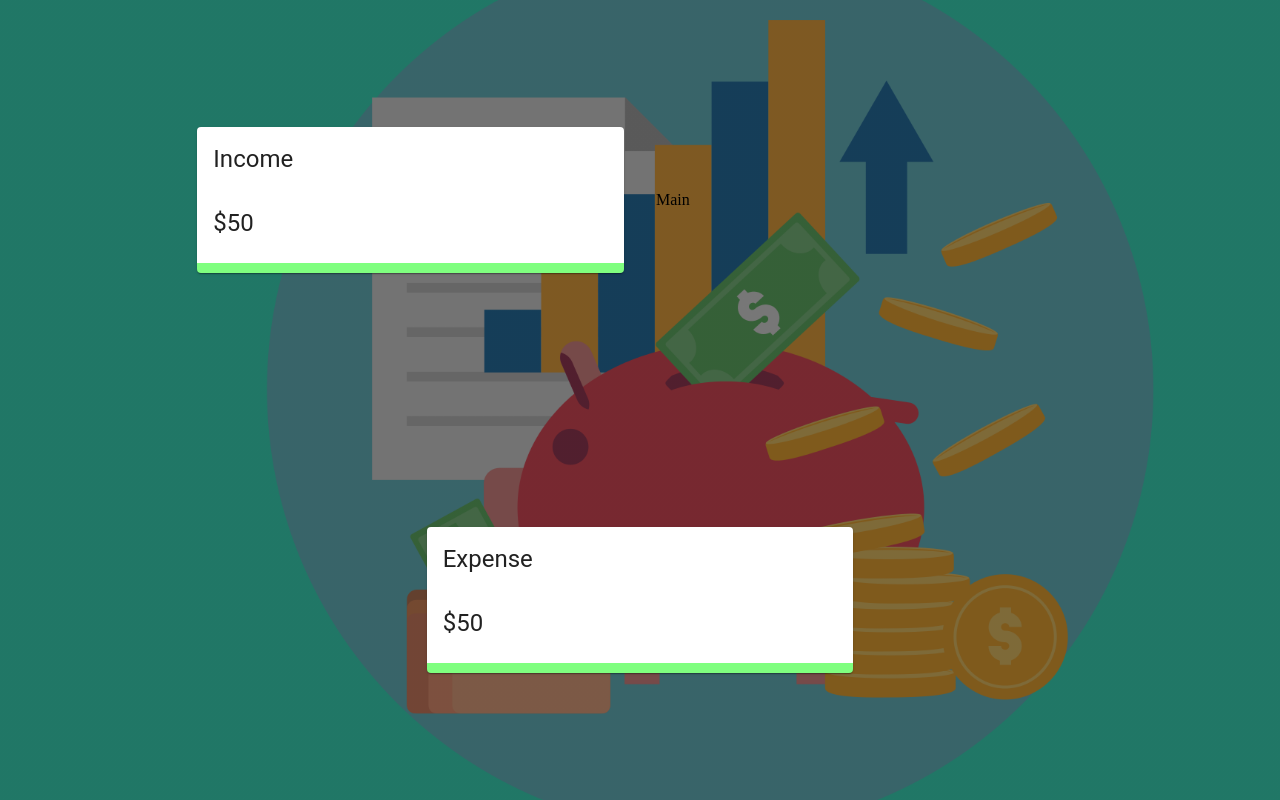
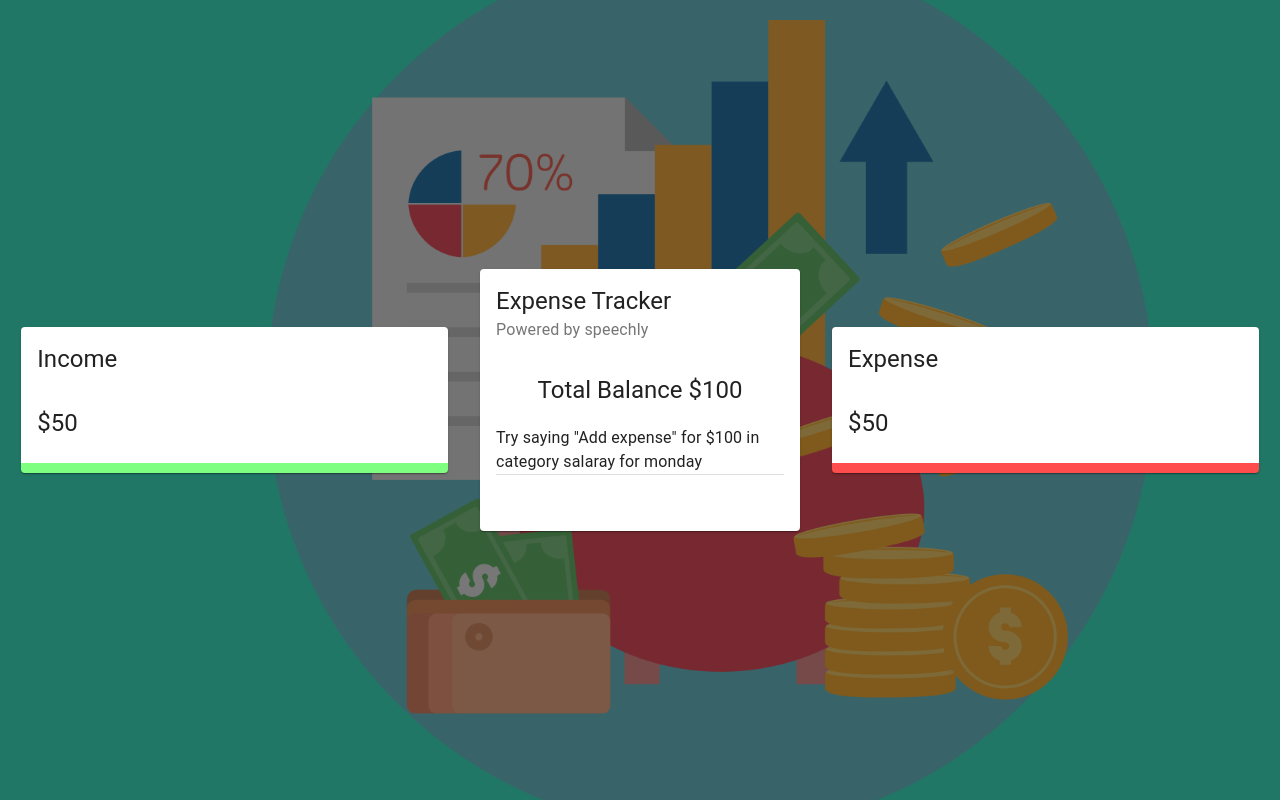
Before and after one commit to Magesh16/Outgos-Eye, a React (Create React App) app: page / in a window 1280 px wide. Built offline with nearby package versions, Linux system fonts and the light colour scheme; the HTML template or start-up script is replaced by a standard one.

Commit message:
Add Main basic static card

```diff
--- a/src/App.js
+++ b/src/App.js
@@ -1,6 +1,7 @@
 import React from 'react';
 import { Grid } from '@material-ui/core';
 import Details from './components/Details/Details'
+import Main from './components/Main/Main';
 import useStyles from './styles'
 
 const App = () =>{
@@ -12,8 +13,8 @@
                     <Details title = 'Income'/>
                 </Grid>
 
-                <Grid item xs={12} sm={4}>
-                    Main
+                <Grid item xs={12} sm={3}>
+                    <Main/>
                 </Grid>
 
                 <Grid item xs={12} sm={4}>
--- a/src/components/Details/Details.jsx
+++ b/src/components/Details/Details.jsx
@@ -4,7 +4,6 @@
 import useStyles from './styles';
 const Details=({title}) =>{
     const classes = useStyles();
-
     return (
         <Card className={title ==='Income'? classes.income : classes.expense}>
             <CardHeader title={title} />
--- a/src/components/Details/styles.js
+++ b/src/components/Details/styles.js
@@ -5,6 +5,6 @@
         borderBottom: '10px solid rgba(0, 255, 0, 0.5)',
     },
     expense:{
-        borderBottom: '10px solid rgba(0, 255, 0, 0.5)',
+        borderBottom: '10px solid rgba(255, 0, 0, 0.7 )',
     }
 }));
--- /dev/null
+++ b/src/components/Main/Main.jsx
@@ -0,0 +1,31 @@
+import React from 'react';
+import {Card, CardHeader, CardContent, Typography, Grid, Divider} from '@material-ui/core';
+import useStyles from './styles';
+const Main= ()=> {
+    const classes = useStyles();
+    return (
+        <Card className={classes.root}>
+            <CardHeader title="Expense Tracker" subheader="Powered by speechly" />
+            <CardContent>
+            <Typography align="center" variant="h5">Total Balance $100</Typography>
+            <Typography variant="subtitle1" style={{lineHeight:'1.5em',marginTop:'20px'}}>
+                {/*InfoCArd...*/}
+                Try saying "Add expense" for $100 in category salaray for monday
+            </Typography>
+            <Divider/>
+            {/*form...*/}
+            </CardContent>
+
+            <CardContent className={classes.cardContent}>
+                <Grid container spacing={2}>
+                    <Grid item xs={12}>
+                     {/*list...*/}
+                    </Grid>
+                </Grid>
+
+            </CardContent>
+        </Card>
+    )
+}
+
+export default Main
--- /dev/null
+++ b/src/components/Main/styles.js
@@ -0,0 +1,24 @@
+import { makeStyles } from '@material-ui/core/styles';
+
+export default makeStyles((theme) => ({
+  media: {
+    height: 0,
+    paddingTop: '56.25%', // 16:9
+  },
+  expand: {
+    transform: 'rotate(0deg)',
+    marginLeft: 'auto',
+    transition: theme.transitions.create('transform', {
+      duration: theme.transitions.duration.shortest,
+    }),
+  },
+  expandOpen: {
+    transform: 'rotate(180deg)',
+  },
+  cartContent: {
+    paddingTop: 0,
+  },
+  divider: {
+    margin: '20px 0',
+  },
+}));
```
